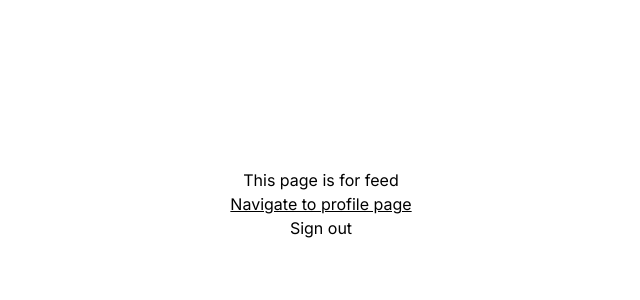
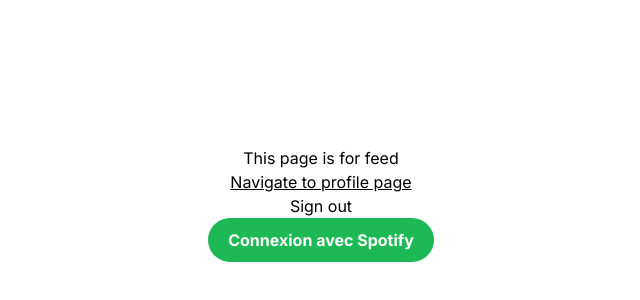
Before and after one commit to C2dricLeroy/groovz-front2, a Next.js app: page /feed in a window 1280 px wide. Shown: the part 196-496 px from the top of the page, without its empty margins (319-959 px from the left). Built offline with nearby package versions, Linux system fonts and the light colour scheme.

Commit message:
clean commit

```diff
--- a/next.config.js
+++ b/next.config.js
@@ -1,4 +1,9 @@
 /** @type {import('next').NextConfig} */
 const nextConfig = {}
 
-module.exports = nextConfig
+
+module.exports = {
+    env: {
+        CLIENT_ID: process.env.CLIENT_ID
+    },
+}
--- a/package.json
+++ b/package.json
@@ -19,8 +19,10 @@
     "autoprefixer": "10.4.14",
     "axios": "^1.4.0",
     "buffer": "^6.0.3",
+    "dotenv": "^16.2.0",
     "eslint": "8.42.0",
     "eslint-config-next": "13.4.4",
+    "git-filter-repo": "^0.0.30",
     "next": "13.4.4",
     "postcss": "8.4.24",
     "react": "18.2.0",
--- /dev/null
+++ b/src/app/components/Spotify/SpotifyLoginButton.tsx
@@ -0,0 +1,50 @@
+import styles from "@/app/components/Spotify/styles.module.css"
+import {User} from "@/classes/User";
+import {Buffer} from "buffer";
+import axios from "axios";
+
+const redirect_uri = encodeURIComponent('http://localhost:3333/spotify/callback');
+
+const scopes = [
+    'user-read-private',
+    'playlist-read-private',
+    'playlist-modify-public',
+    'playlist-modify-private',
+    'user-top-read',
+    'user-library-read',
+    'user-library-modify'
+];
+
+const scope = encodeURIComponent(scopes.join(' '));
+
+export default function SpotifyLoginButton() {
+
+    let client_id = process.env.CLIENT_ID;
+
+
+    const handleLogin = async () => {
+
+        const token = await User.getToken();
+        if (token !== null) {
+            let payload = JSON.parse(Buffer.from(token.split('.')[1], 'base64').toString());
+            let userId = payload.userId;
+            if (!client_id) {
+                throw new Error("Client not found");
+            }
+
+
+            const response = await axios.get(`http://localhost:3333/spotify/generateState/${userId}`);
+            const state = await response.data;
+
+
+            window.location.href = `https://accounts.spotify.com/authorize?response_type=code&client_id=${client_id}&redirect_uri=${redirect_uri}&scope=${scope}&state=${state}`;
+
+        }
+    }
+
+    return (
+        <button className={styles.spotifyLoginButton} onClick={handleLogin}>
+            Connexion avec Spotify
+        </button>
+    );
+}
--- /dev/null
+++ b/src/app/components/Spotify/styles.module.css
@@ -0,0 +1,20 @@
+.spotifyLoginButton {
+    display: inline-block;
+    padding: 10px 20px;
+    font-size: 16px;
+    font-weight: bold;
+    text-align: center;
+    text-decoration: none;
+    color: #ffffff;
+    background-color: #1DB954; /* Couleur verte de Spotify */
+    border-radius: 30px;
+    transition: background-color 0.2s ease;
+}
+
+.spotifyLoginButton:hover {
+    background-color: #1ED760; /* Couleur verte plus claire au survol */
+}
+
+.spotifyLoginButton:active {
+    background-color: #1DB954; /* Couleur verte plus foncée lorsqu'on clique sur le bouton */
+}
--- a/src/app/feed/page.tsx
+++ b/src/app/feed/page.tsx
@@ -3,6 +3,7 @@
 import Link from "next/link";
 import styles from '@/styles/styles.module.css';
 import { useRouter } from 'next/navigation';
+import SpotifyLoginButton from "@/app/components/Spotify/SpotifyLoginButton";
 
 export default function Feed() {
     const router = useRouter();
@@ -22,6 +23,7 @@
                 <p className={styles.underline}>Navigate to profile page</p>
             </Link>
             <button onClick={signOut}>Sign out</button>
+            <SpotifyLoginButton></SpotifyLoginButton>
         </div>
     );
 }
```
Also changed, not shown: src/classes/Spotify.ts (added, +24 -0 lines), 2 other files (tests, documents, lock files or other folders).
